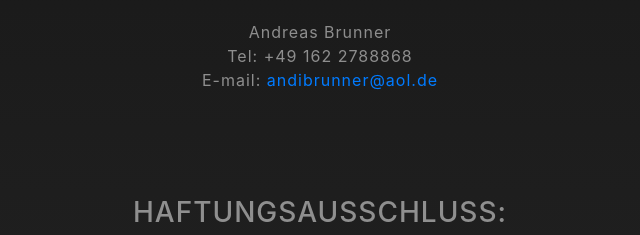
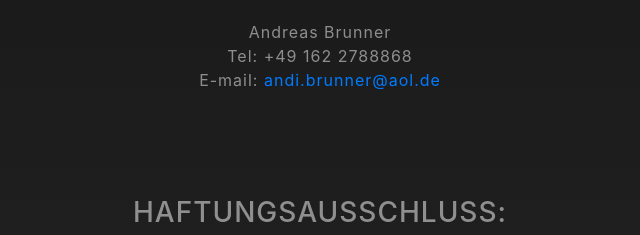
Before and after one commit to andibde/andibrunner.de_alt, a website with bundled scripts: page impressum.html in a window 1280 px wide. Shown: the part 306-541 px from the top of the page, 320-960 px from the left. Built offline with nearby package versions, Linux system fonts and the light colour scheme.

Commit message:
Update impressum.html

```diff
--- a/impressum.html
+++ b/impressum.html
@@ -60,7 +60,7 @@
           <p class="text-white-50">
               Andreas Brunner <br>
               Tel: +49 162 2788868 <br>
-              E-mail: <a href="mailto:andibrunner@aol.de">andibrunner@aol.de</a>
+              E-mail: <a href="mailto:andi.brunner@aol.de">andi.brunner@aol.de</a>
               <br>
               <br></p>
 
```
